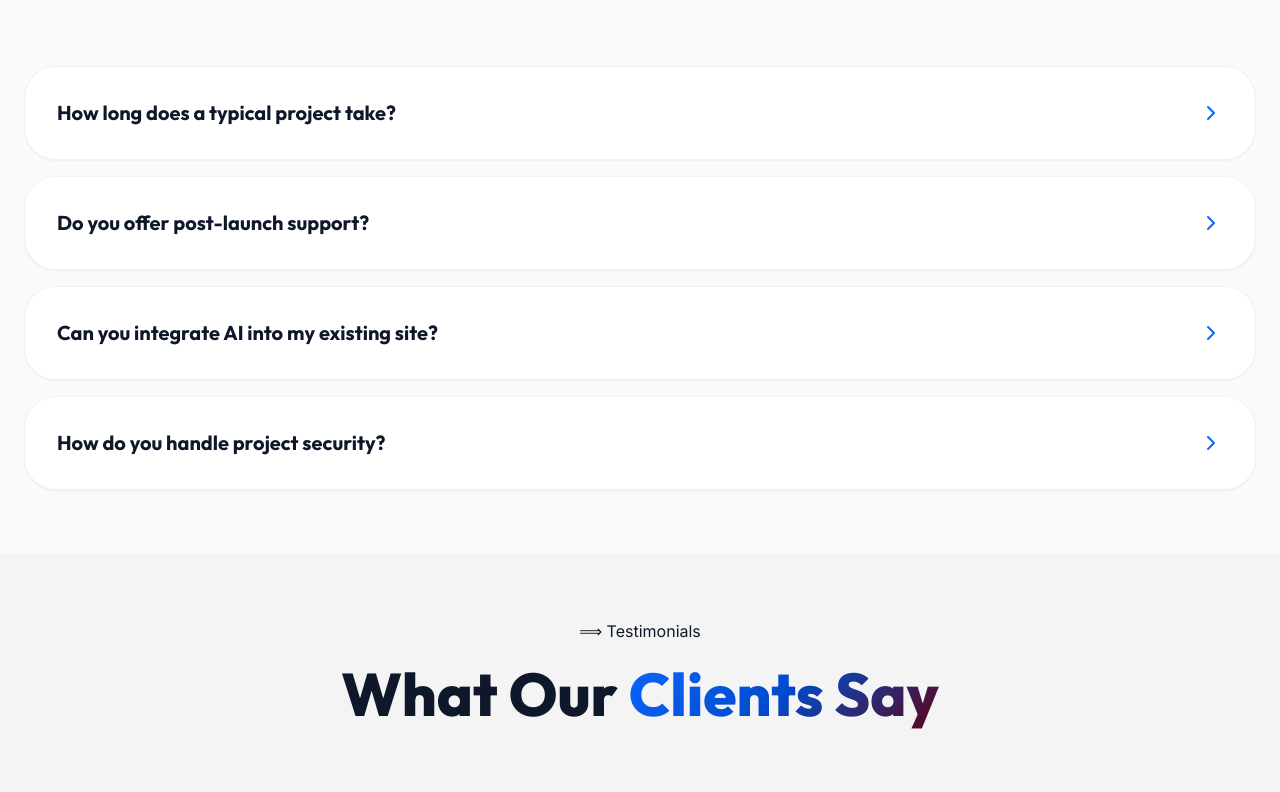
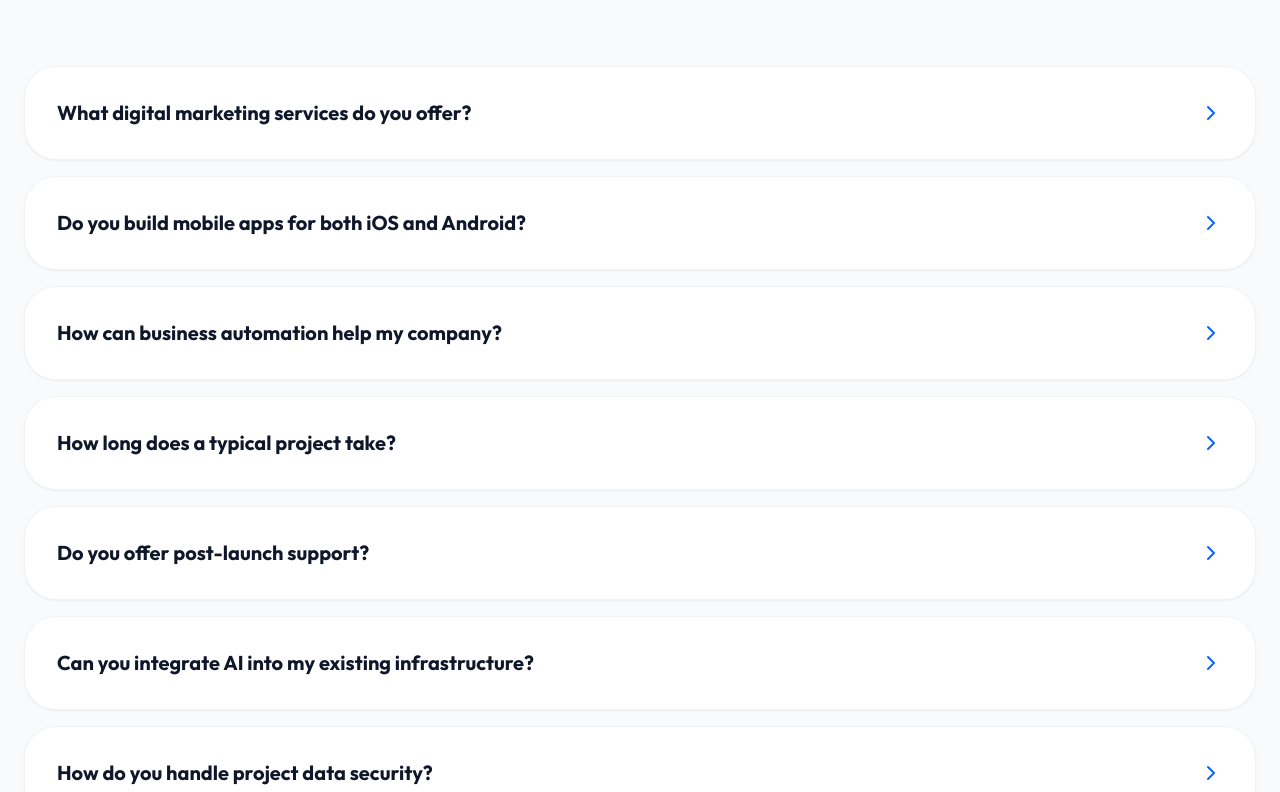
Before and after one commit to Blexedanas/tech, a Next.js app: page / in a window 1280 px wide. Shown: the part 7302-8094 px from the top of the page. Built offline with nearby package versions, Linux system fonts and the light colour scheme.

Commit message:
Add new FAQs for Digital Marketing, App Dev, and Automation

```diff
--- a/app/page.tsx
+++ b/app/page.tsx
@@ -132,10 +132,13 @@ const stats = [
 ]
 
 const faqs = [
+    { q: 'What digital marketing services do you offer?', a: 'We offer comprehensive strategies including SEO, social media management, targeted ad campaigns, and deep data analytics to maximize your reach and conversion rates.' },
+    { q: 'Do you build mobile apps for both iOS and Android?', a: 'Yes, we develop high-performance, cross-platform native applications using modern frameworks, ensuring a flawless user experience across all devices.' },
+    { q: 'How can business automation help my company?', a: 'Automation streamlines repetitive tasks, integrates your internal software tools (like CRM and billing), and reduces human error, saving you hundreds of operational hours every month.' },
     { q: 'How long does a typical project take?', a: 'Standard website projects usually take 4-6 weeks, while complex AI solutions or custom app development can range from 8-12 weeks depending on scope.' },
-    { q: 'Do you offer post-launch support?', a: 'Absolutely. We provide comprehensive maintenance packages including security updates, performance monitoring, and content updates.' },
-    { q: 'Can you integrate AI into my existing site?', a: 'Yes. We specialize in building AI layers (chatbots, recommendation engines, automation) that sit perfectly atop your current infrastructure.' },
-    { q: 'How do you handle project security?', a: 'We follow enterprise-grade security protocols, including encrypted data storage, secure API authentications, and regular vulnerability audits.' },
+    { q: 'Do you offer post-launch support?', a: 'Absolutely. We provide comprehensive maintenance packages including security updates, performance monitoring, and targeted growth updates.' },
+    { q: 'Can you integrate AI into my existing infrastructure?', a: 'Yes. We specialize in building AI layers (chatbots, recommendation engines, smart automations) that sit perfectly atop your current digital ecosystem.' },
+    { q: 'How do you handle project data security?', a: 'We follow enterprise-grade security protocols, including encrypted data storage, secure API authentications, and regular vulnerability audits.' },
 ]
 
 const expandedTestimonials = [
```
